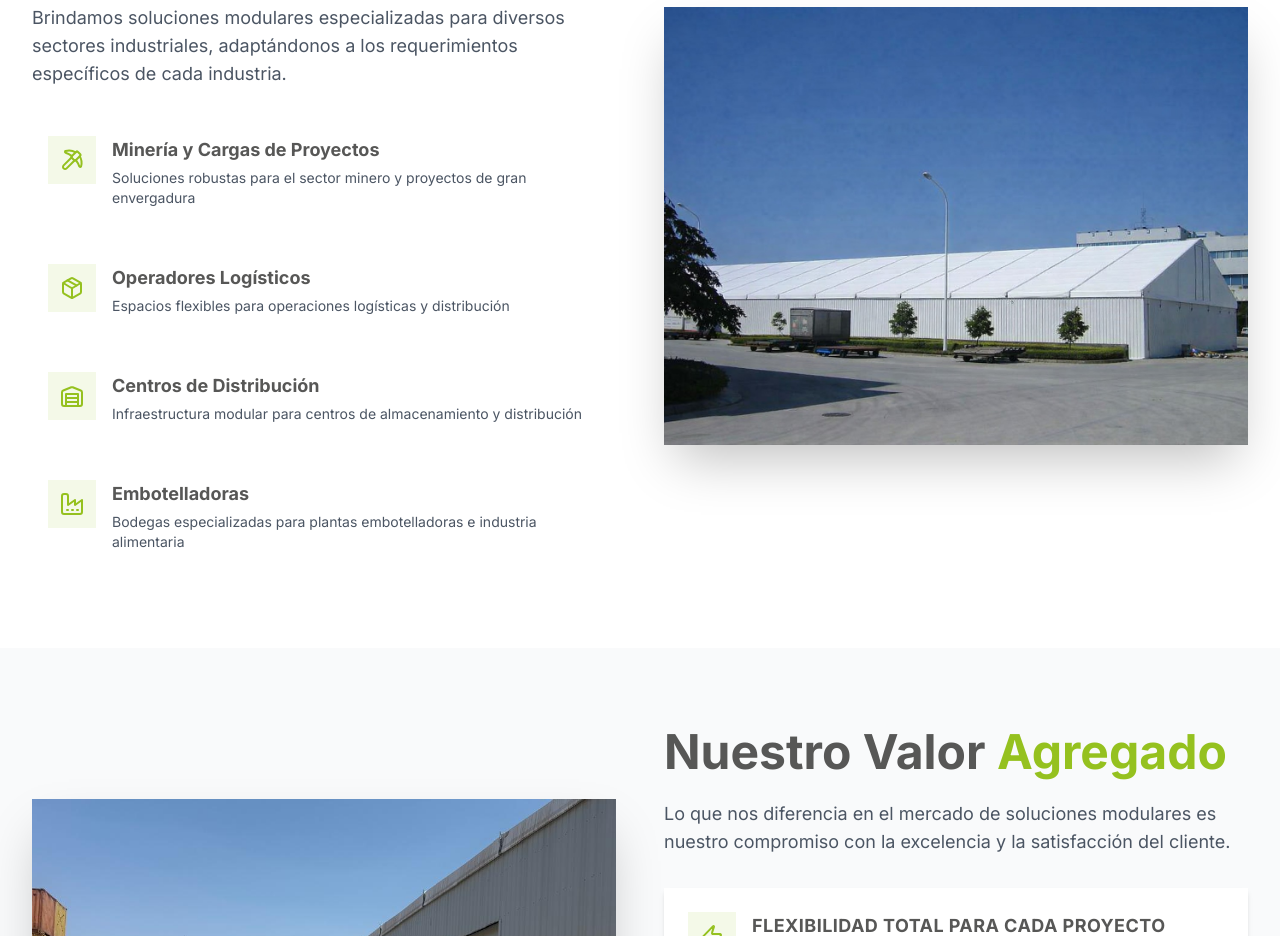
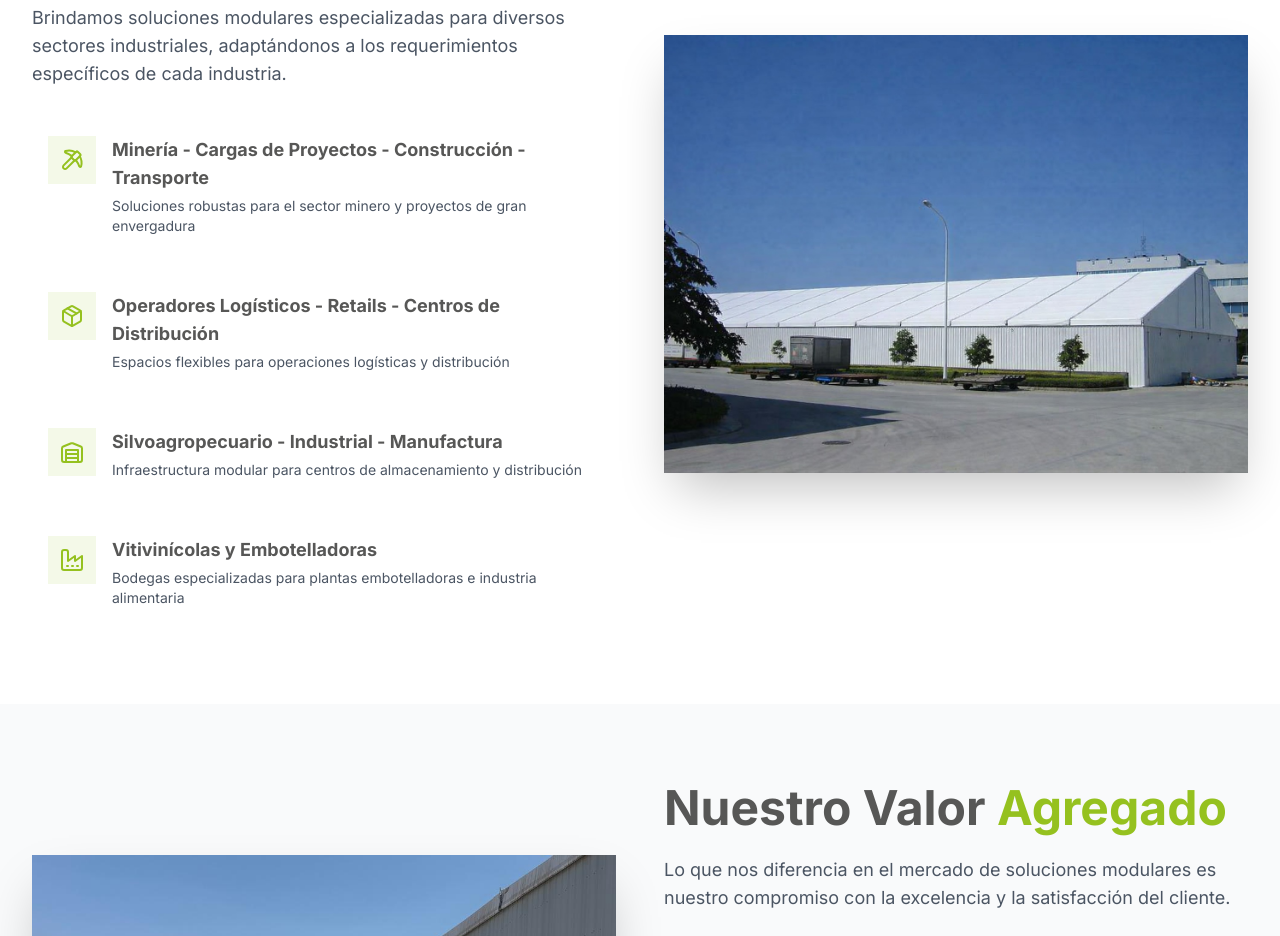
Before and after one commit to quadraturechile/vertilog, a Next.js app: page / in a window 1280 px wide. Shown: the part 1760-2696 px from the top of the page. Built offline with nearby package versions, Linux system fonts and the light colour scheme; no server answers.

Commit message:
Update specialization-section.tsx

```diff
--- a/app/components/specialization-section.tsx
+++ b/app/components/specialization-section.tsx
@@ -8,22 +8,22 @@ import { Pickaxe, Package, Warehouse, Factory } from 'lucide-react'
 const specializations = [
   {
     icon: Pickaxe,
-    title: 'Minería y Cargas de Proyectos',
+    title: 'Minería - Cargas de Proyectos - Construcción - Transporte',
     description: 'Soluciones robustas para el sector minero y proyectos de gran envergadura'
   },
   {
     icon: Package,
-    title: 'Operadores Logísticos',
+    title: 'Operadores Logísticos - Retails - Centros de Distribución',
     description: 'Espacios flexibles para operaciones logísticas y distribución'
   },
   {
     icon: Warehouse,
-    title: 'Centros de Distribución',
+    title: 'Silvoagropecuario - Industrial - Manufactura',
     description: 'Infraestructura modular para centros de almacenamiento y distribución'
   },
   {
     icon: Factory,
-    title: 'Embotelladoras',
+    title: 'Vitivinícolas y Embotelladoras',
     description: 'Bodegas especializadas para plantas embotelladoras e industria alimentaria'
   },
 ]
```
